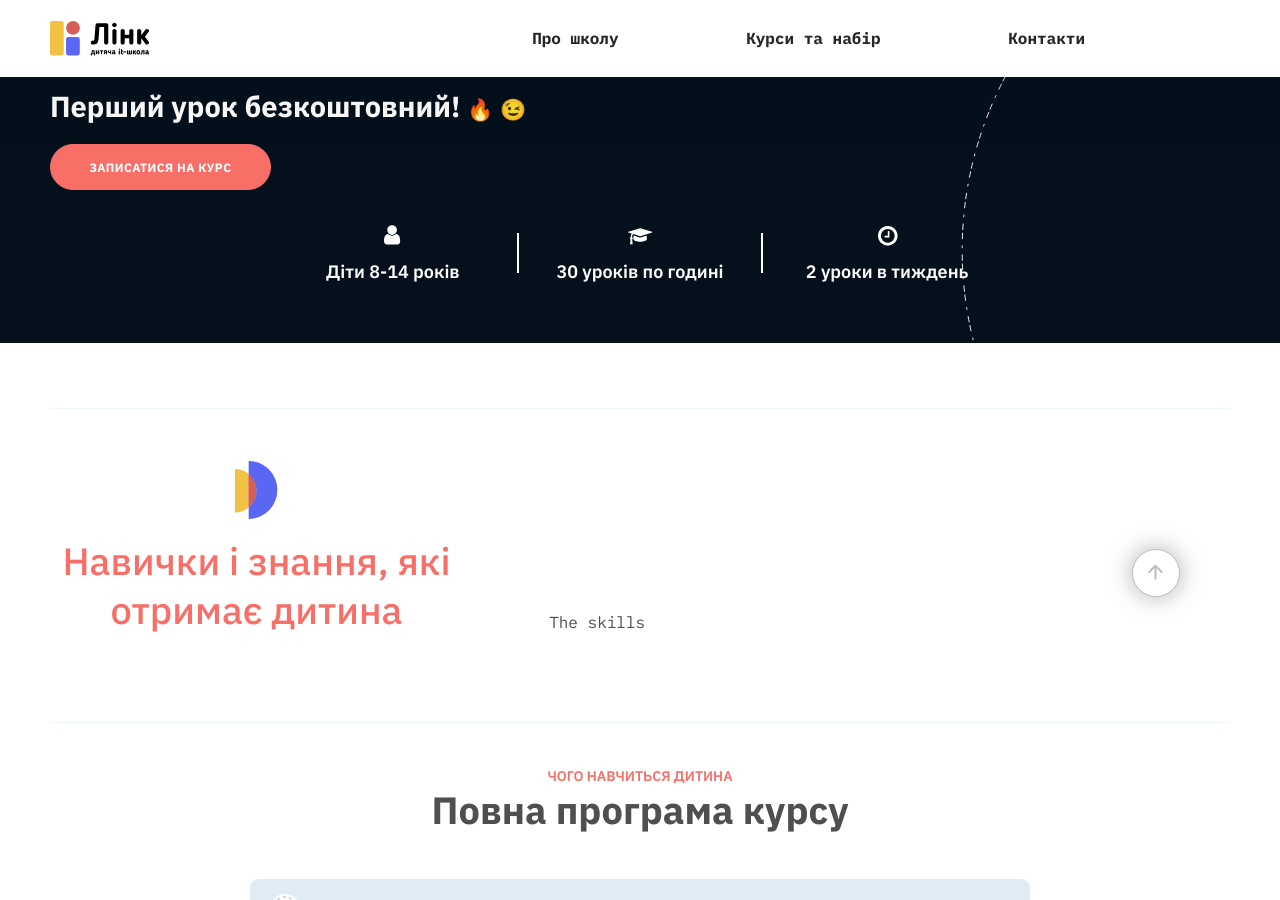
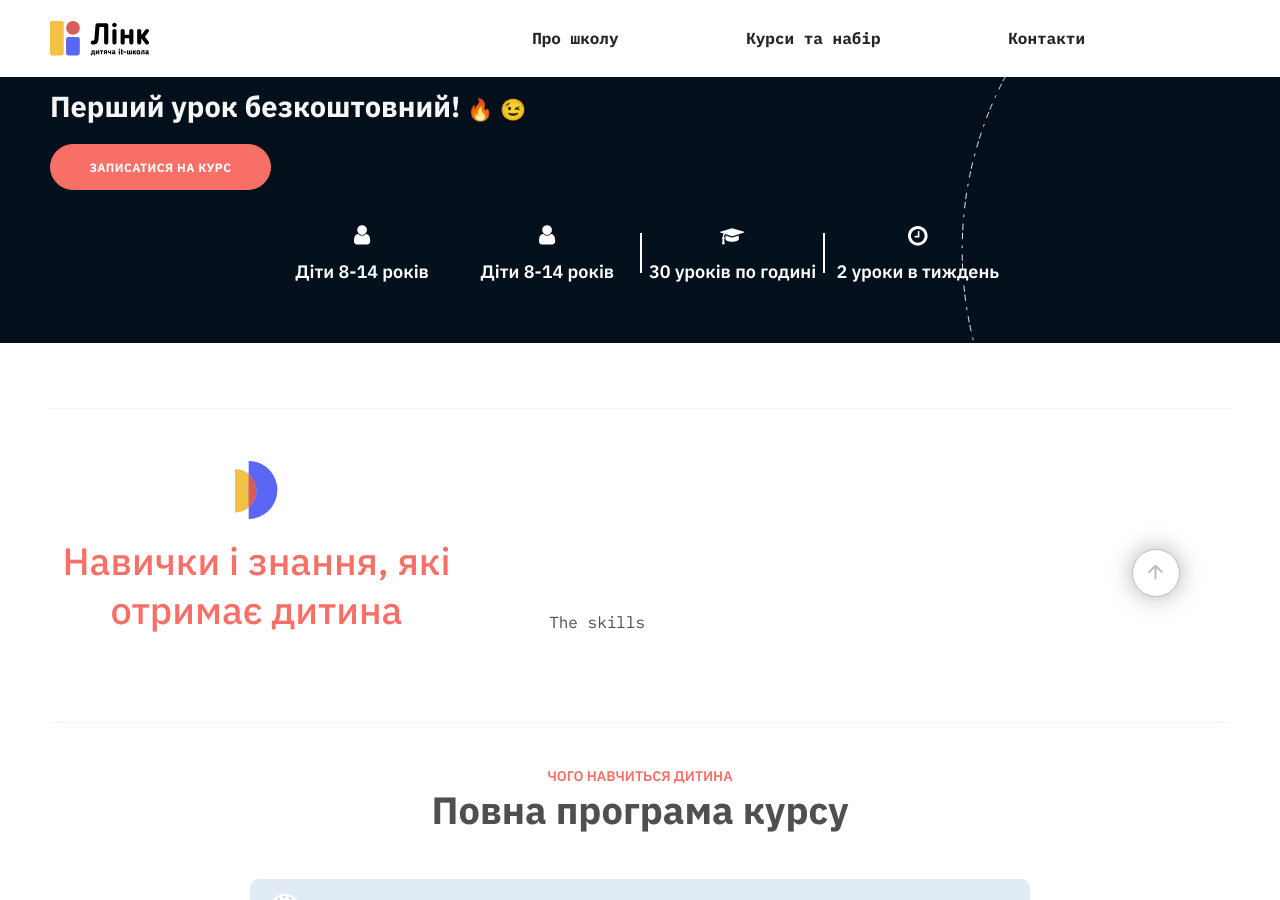
Before and after one commit to tfxoshchypok/linkit22, a Jekyll site: the page built from _courses/web-programming.html, in a window 1280 px wide and 900 px high, scrolled down 350 px. Built offline with Jekyll 4.4.1, drawn with Linux system fonts in a browser that asks for light colours.

Commit message:
Update course.html

```diff
--- a/_layouts/course.html
+++ b/_layouts/course.html
@@ -26,6 +26,12 @@ layout: default
         Записатися на курс
       </a>
       <div class="default-group">
+        <div class="default-group__item">
+          <img class="default-group__icon" alt="" src="/static/images/common/person-icon.svg">
+          <p class="default-group__text">
+            Діти {{ page.start_age }}-{{ page.finish_age }} років
+          </p>
+        </div>
         <div class="default-group__item">
           <img class="default-group__icon" alt="" src="/static/images/common/person-icon.svg">
           <p class="default-group__text">
```
